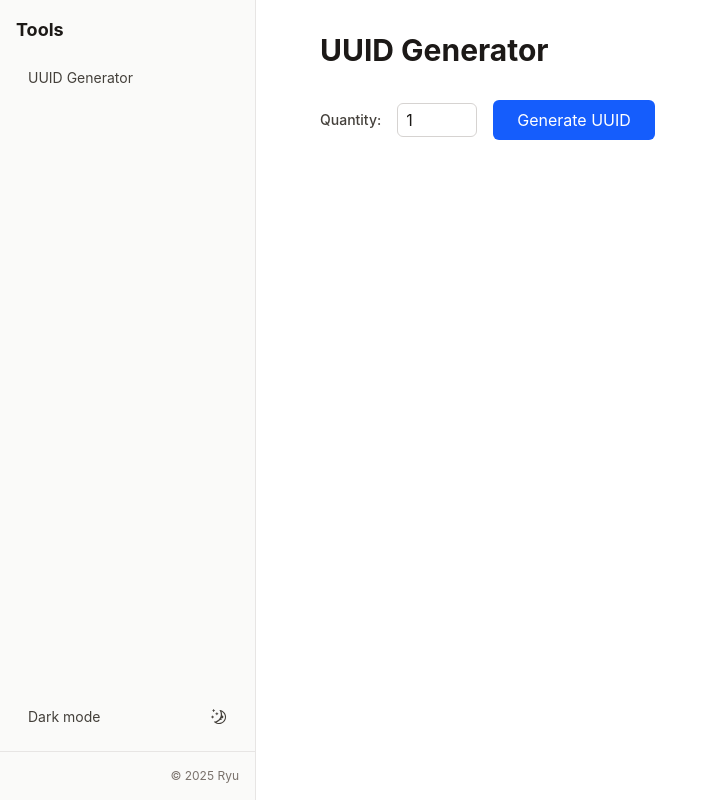
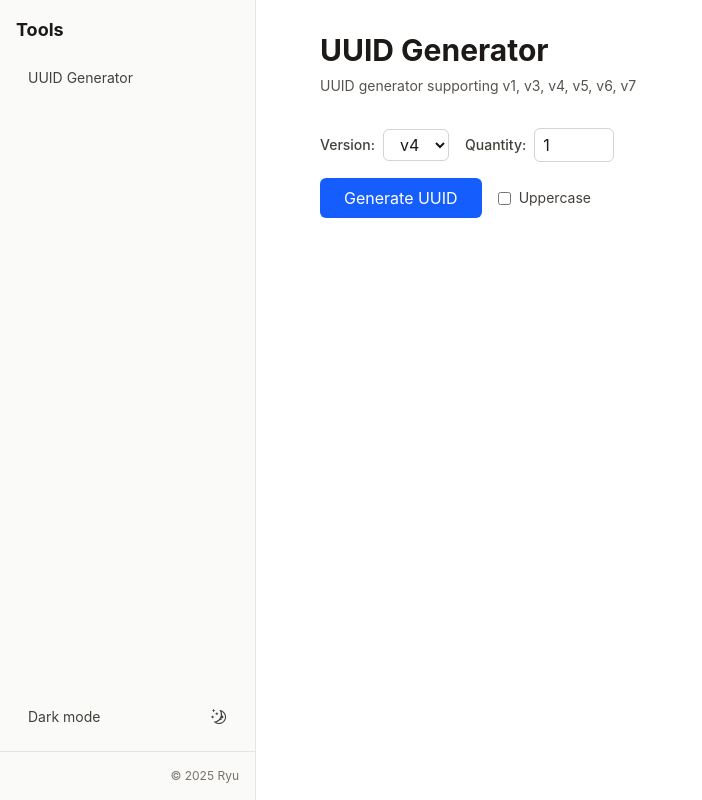
Before and after one commit to ryuapp/tools, a Next.js app: page /en/uuid in a window 1280 px wide. Shown: the whole page, without its empty margins (0-702 px from the left). Built offline with nearby package versions, Linux system fonts and the light colour scheme.

Commit message:
feat: add various uuid

```diff
--- a/app/[lang]/uuid/page.tsx
+++ b/app/[lang]/uuid/page.tsx
@@ -7,19 +7,39 @@ import { resolveCanonicalUrl } from "../../../lib/link.ts";
 const content = {
   en: {
     title: "UUID Generator",
-    description: "UUID generator powered by ryu",
+    description: "UUID generator supporting v1, v3, v4, v5, v6, v7",
     generateButton: "Generate UUID",
     copyButton: "Copy",
     copied: "Copied!",
     quantity: "Quantity:",
+    version: "Version:",
+    namespace: "Namespace (UUID):",
+    name: "Name:",
+    namespacePlaceholder: "e.g., 6ba7b810-9dad-11d1-80b4-00c04fd430c8",
+    namePlaceholder: "e.g., example.com",
+    timestamp: "Date/Time (optional):",
+    timestampPlaceholder: "Select date and time",
+    errorV3V5: "Namespace and name are required for v3 and v5",
+    errorGeneric: "Failed to generate UUID",
+    uppercase: "Uppercase",
   },
   ja: {
-    title: "UUIDジェネレーター",
-    description: "UUIDジェネレーター powered by ryu",
-    generateButton: "UUID 生成",
+    title: "UUID生成",
+    description: "v1, v3, v4, v5, v6, v7対応のUUID生成ツール",
+    generateButton: "UUID生成",
     copyButton: "コピー",
     copied: "コピーしました！",
     quantity: "個数:",
+    version: "バージョン:",
+    namespace: "ネームスペース (UUID):",
+    name: "名前:",
+    namespacePlaceholder: "例: 6ba7b810-9dad-11d1-80b4-00c04fd430c8",
+    namePlaceholder: "例: example.com",
+    timestamp: "日時 (オプション):",
+    timestampPlaceholder: "日時を選択",
+    errorV3V5: "v3とv5にはネームスペースと名前が必要です",
+    errorGeneric: "UUID生成に失敗しました",
+    uppercase: "大文字",
   },
 };
 
@@ -49,9 +69,12 @@ export default async function UUIDGenerator({ params }: LangPageProps) {
   return (
     <div className="p-4">
       <div className="mx-auto max-w-4xl">
-        <h1 className="mb-8 font-bold text-3xl text-stone-900 dark:text-stone-100">
+        <h1 className="mb-2 font-bold text-3xl text-stone-900 dark:text-stone-100">
           {t.title}
         </h1>
+        <p className="mb-8 text-sm text-stone-600 dark:text-stone-400">
+          {t.description}
+        </p>
         <UUIDGeneratorClient translations={t} />
       </div>
     </div>
--- a/app/[lang]/uuid/uuid-generator-client.tsx
+++ b/app/[lang]/uuid/uuid-generator-client.tsx
@@ -1,6 +1,7 @@
 "use client";
 
 import { useState } from "react";
+import { v1, v3, v4, v5, v6, v7 } from "uuid";
 
 type Props = {
   translations: {
@@ -8,21 +9,78 @@ type Props = {
     copyButton: string;
     copied: string;
     quantity: string;
+    version: string;
+    namespace: string;
+    name: string;
+    namespacePlaceholder: string;
+    namePlaceholder: string;
+    timestamp: string;
+    timestampPlaceholder: string;
+    errorV3V5: string;
+    errorGeneric: string;
+    uppercase: string;
   };
 };
+
+type UUIDVersion = "v1" | "v3" | "v4" | "v5" | "v6" | "v7";
 
 export default function UUIDGeneratorClient({ translations }: Props) {
   const [uuids, setUuids] = useState<string[]>([]);
   const [copiedIndex, setCopiedIndex] = useState<number | null>(null);
   const [quantity, setQuantity] = useState(1);
+  const [version, setVersion] = useState<UUIDVersion>("v4");
+  const [namespace, setNamespace] = useState("");
+  const [name, setName] = useState("");
+  const [timestamp, setTimestamp] = useState("");
+  const [uppercase, setUppercase] = useState(false);
 
   const handleGenerate = () => {
-    const newUuids = Array.from(
-      { length: quantity },
-      () => crypto.randomUUID(),
-    );
-    setUuids(newUuids);
+    try {
+      const count = (version === "v3" || version === "v5" || version === "v6" ||
+          version === "v7")
+        ? 1
+        : quantity;
+      const newUuids = Array.from({ length: count }, () => {
+        switch (version) {
+          case "v1":
+            return v1();
+          case "v3":
+            if (!namespace || !name) {
+              throw new Error(translations.errorV3V5);
+            }
+            return v3(name, namespace);
+          case "v4":
+            return v4();
+          case "v5":
+            if (!namespace || !name) {
+              throw new Error(translations.errorV3V5);
+            }
+            return v5(name, namespace);
+          case "v6":
+            if (timestamp) {
+              const date = new Date(timestamp);
+              return v6({ msecs: date.getTime() });
+            }
+            return v6();
+          case "v7":
+            if (timestamp) {
+              const date = new Date(timestamp);
+              return v7({ msecs: date.getTime() });
+            }
+            return v7();
+          default:
+            return v4();
+        }
+      });
+      const formattedUuids = uppercase
+        ? newUuids.map((uuid) => uuid.toUpperCase())
+        : newUuids;
+      setUuids(formattedUuids);
       setCopiedIndex(null);
+    } catch (error) {
+      console.error("Failed to generate UUID:", error);
+      alert(error instanceof Error ? error.message : translations.errorGeneric);
+    }
   };
 
   const handleCopy = async (uuid: string, index: number) => {
@@ -37,8 +95,33 @@ export default function UUIDGeneratorClient({ translations }: Props) {
 
   return (
     <>
-      <div className="mb-8 flex gap-4 space-y-4">
-        <div className="my-auto flex items-center gap-4">
+      <div className="mb-8 space-y-4">
+        <div className="flex flex-wrap gap-4">
+          <div className="flex items-center gap-2">
+            <label
+              htmlFor="version"
+              className="font-medium text-sm text-stone-700 dark:text-stone-300"
+            >
+              {translations.version}
+            </label>
+            <select
+              id="version"
+              value={version}
+              onChange={(e) => setVersion(e.target.value as UUIDVersion)}
+              className="rounded-md border border-stone-300 bg-white px-3 py-1 text-stone-900 dark:border-stone-600 dark:bg-stone-800 dark:text-stone-100"
+            >
+              <option value="v1">v1</option>
+              <option value="v3">v3</option>
+              <option value="v4">v4</option>
+              <option value="v5">v5</option>
+              <option value="v6">v6</option>
+              <option value="v7">v7</option>
+            </select>
+          </div>
+
+          {version !== "v3" && version !== "v5" && version !== "v6" &&
+            version !== "v7" && (
+            <div className="flex items-center gap-2">
               <label
                 htmlFor="quantity"
                 className="font-medium text-sm text-stone-700 dark:text-stone-300"
@@ -58,7 +141,66 @@ export default function UUIDGeneratorClient({ translations }: Props) {
                 className="w-20 rounded-md border border-stone-300 bg-white px-2 py-1 text-stone-900 dark:border-stone-600 dark:bg-stone-800 dark:text-stone-100"
               />
             </div>
+          )}
+        </div>
 
+        {(version === "v3" || version === "v5") && (
+          <div className="space-y-4">
+            <div>
+              <label
+                htmlFor="namespace"
+                className="mb-1 block font-medium text-sm text-stone-700 dark:text-stone-300"
+              >
+                {translations.namespace}
+              </label>
+              <input
+                id="namespace"
+                type="text"
+                value={namespace}
+                onChange={(e) => setNamespace(e.target.value)}
+                placeholder={translations.namespacePlaceholder}
+                className="w-full rounded-md border border-stone-300 bg-white px-3 py-2 text-stone-900 dark:border-stone-600 dark:bg-stone-800 dark:text-stone-100"
+              />
+            </div>
+            <div>
+              <label
+                htmlFor="name"
+                className="mb-1 block font-medium text-sm text-stone-700 dark:text-stone-300"
+              >
+                {translations.name}
+              </label>
+              <input
+                id="name"
+                type="text"
+                value={name}
+                onChange={(e) => setName(e.target.value)}
+                placeholder={translations.namePlaceholder}
+                className="w-full rounded-md border border-stone-300 bg-white px-3 py-2 text-stone-900 dark:border-stone-600 dark:bg-stone-800 dark:text-stone-100"
+              />
+            </div>
+          </div>
+        )}
+
+        {(version === "v6" || version === "v7") && (
+          <div>
+            <label
+              htmlFor="timestamp"
+              className="mb-1 block font-medium text-sm text-stone-700 dark:text-stone-300"
+            >
+              {translations.timestamp}
+            </label>
+            <input
+              id="timestamp"
+              type="datetime-local"
+              value={timestamp}
+              onChange={(e) => setTimestamp(e.target.value)}
+              placeholder={translations.timestampPlaceholder}
+              className="w-full rounded-md border border-stone-300 bg-white px-3 py-2 text-stone-900 dark:border-stone-600 dark:bg-stone-800 dark:text-stone-100"
+            />
+          </div>
+        )}
+
+        <div className="flex items-center gap-4">
           <button
             type="button"
             onClick={handleGenerate}
@@ -66,6 +208,19 @@ export default function UUIDGeneratorClient({ translations }: Props) {
           >
             {translations.generateButton}
           </button>
+
+          <label className="flex cursor-pointer items-center gap-2">
+            <input
+              type="checkbox"
+              checked={uppercase}
+              onChange={(e) => setUppercase(e.target.checked)}
+              className="rounded border-stone-300 text-blue-600 focus:ring-blue-500 dark:border-stone-600"
+            />
+            <span className="text-sm text-stone-700 dark:text-stone-300">
+              {translations.uppercase}
+            </span>
+          </label>
+        </div>
       </div>
 
       <div className="space-y-2">
--- a/app/components/sidebar.tsx
+++ b/app/components/sidebar.tsx
@@ -20,7 +20,7 @@ const sidebarContent = {
   ja: {
     title: "ツールズ",
     tools: [
-      { name: "UUIDジェネレーター", path: "uuid" },
+      { name: "UUID生成", path: "uuid" },
     ],
     theme: {
       light: "ライトモード",
--- a/package.json
+++ b/package.json
@@ -5,13 +5,15 @@
     "next": "15.5.3",
     "next-themes": "0.4.6",
     "react": "19.1.1",
-    "react-dom": "19.1.1"
+    "react-dom": "19.1.1",
+    "uuid": "13.0.0"
   },
   "devDependencies": {
     "@tailwindcss/postcss": "4.1.13",
     "@types/node": "24.3.3",
     "@types/react": "19.1.13",
     "@types/react-dom": "19.1.9",
+    "@types/uuid": "10.0.0",
     "tailwindcss": "4.1.13",
     "typescript": "5.9.2",
     "wrangler": "4.36.0"
```
Also changed, not shown: 1 other file (tests, documents, lock files or other folders). Lines whose indentation alone changed are shown as unchanged.
